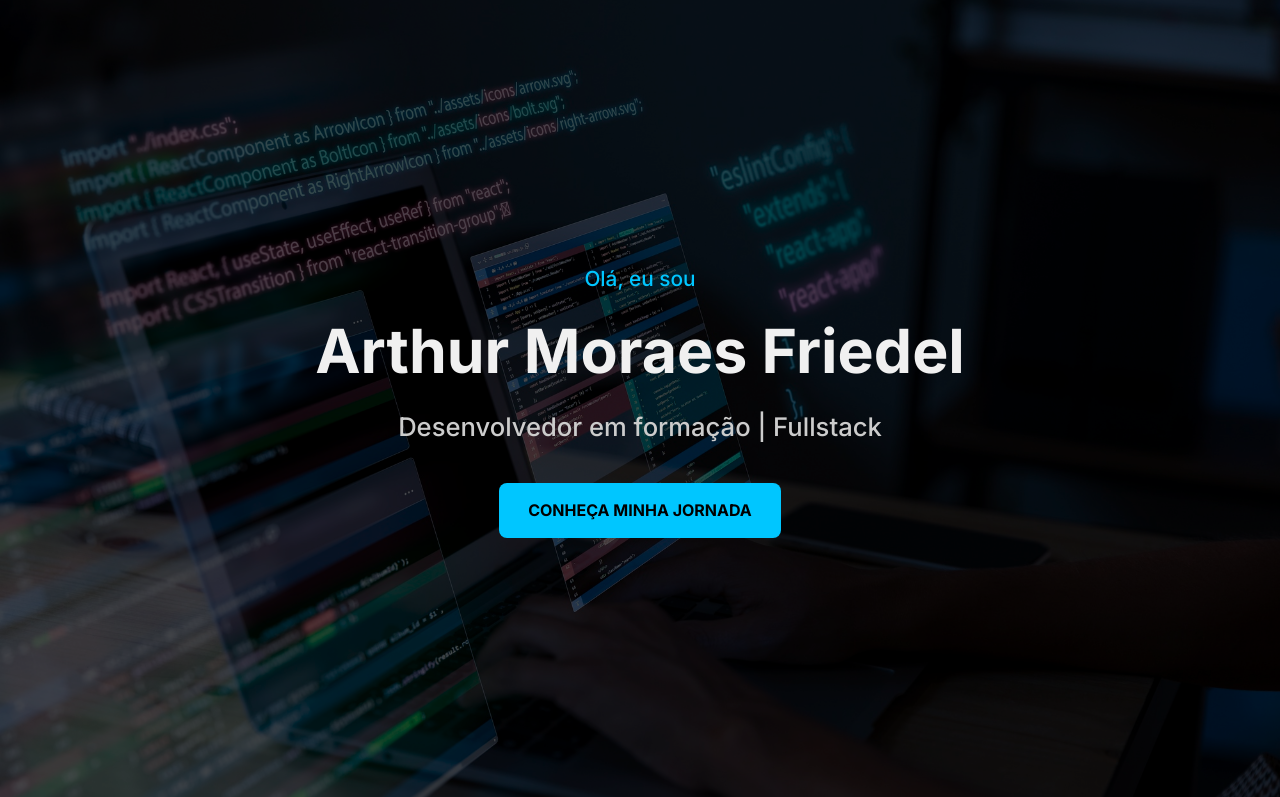
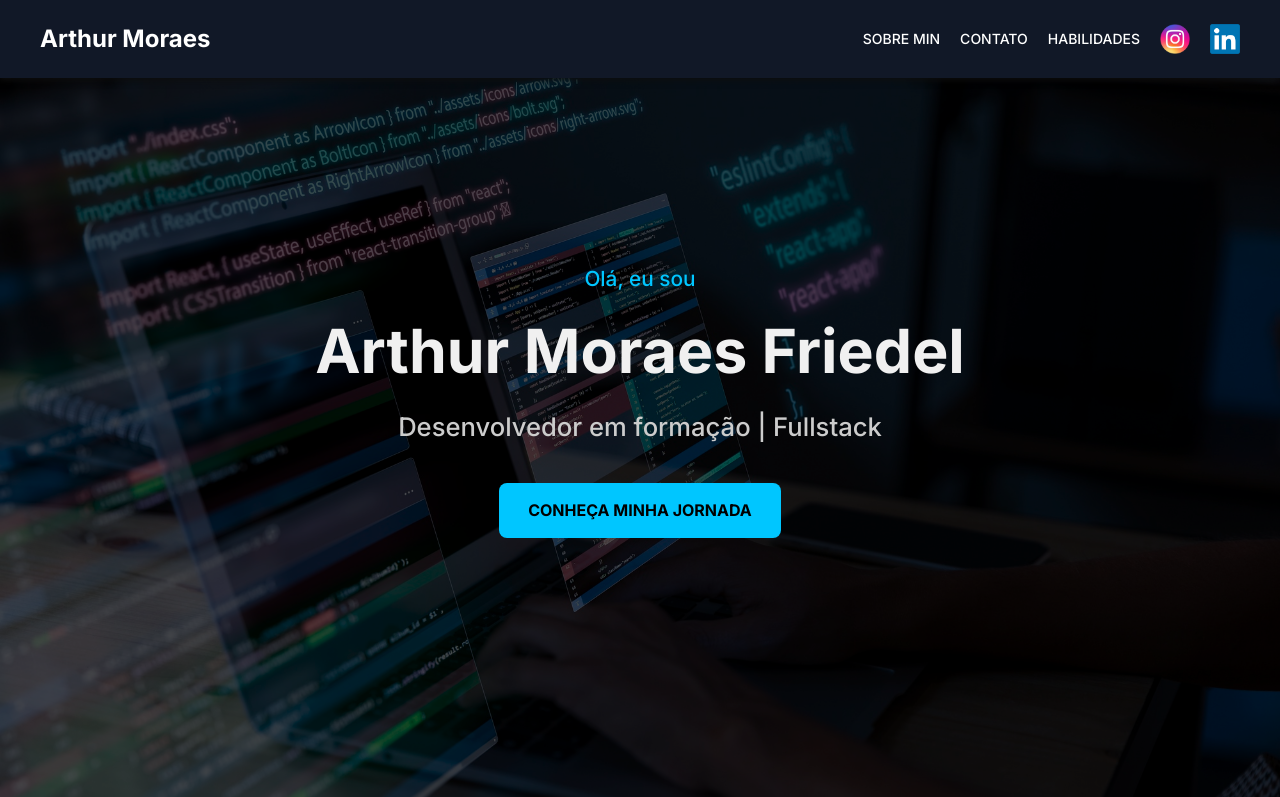
Before and after one commit to ArthurMoraesFriedel/html-Portilofio, a plain HTML site: page index.html in a window 1280 px wide. Shown: the top 797 px of the page. Drawn offline with Linux system fonts and the light colour scheme.

Commit message:
Melhoria: ajustes de layout, correção de links e imagem
Corrigidos erros de digitação, melhorado o menu de navegação, adicionados estilos para a navbar e ícones. Substituído o ícone do LinkedIn por versão em PNG com fundo transparente.

```diff
--- a/index.html
+++ b/index.html
@@ -7,6 +7,22 @@
   <link href="https://fonts.googleapis.com/css2?family=Inter:wght@300;500;700&display=swap" rel="stylesheet">
 </head>
 <body>
+    <header class="navbar">
+        <h1 class="logo">Arthur Moraes </h1>
+        <nav class="menu">
+            <a href="#sobre">SOBRE MIN</a>
+            <a href="#contato">CONTATO</a>
+            <a href="#habilidades">HABILIDADES</a>
+            <a href="https://www.instagram.com/arthur_moraes_85" target="_blank">
+                <img src="./assets/instagram-icon.png" alt="Instagram" class="icon">
+            </a>
+            <a href="https://linkedin.com" target="_blank">
+                <img src="./assets/Linkedin-icon.png" alt="LinkedIn" class="icon"></a>
+        </nav>
+
+    </header>
+
+
     <section class="hero">
         <div class="overlay"></div>
         <div class="hero-content">
--- a/style.css
+++ b/style.css
@@ -2,6 +2,50 @@
     margin: 0;
     padding: 0;
     box-sizing: border-box;
+}
+
+.navbar{
+    position: fixed;
+    top: 0;
+    left: 0;
+    width: 100%;
+    background-color: #111827;
+    color: white;
+    display: flex;
+    justify-content: space-between;
+    align-items: center;
+    padding: 20px 40px ;
+    box-shadow: 0 2px 6px rgba(15, 15, 15, 0.9);
+    z-index: 10;
+}
+
+.logo{
+    font-size: 24px;
+    font-weight: bold;
+}
+
+.menu{
+    display: flex;
+    gap: 20px;
+    align-items: center;
+}
+
+.menu a{
+    color: white;
+    text-decoration: none;
+    font-size: 14px;
+    transition: opacity 0.3s;
+}
+
+.menu a:hover{
+    opacity: 0.7;
+}
+
+.icon{
+   width: 30px;
+   height: 30px;
+   object-fit: contain;
+    vertical-align: middle;
 }
 
 body{
```
Also changed, not shown: assets/Linkedin-icon.png (added), assets/instagram-icon.png (added).
